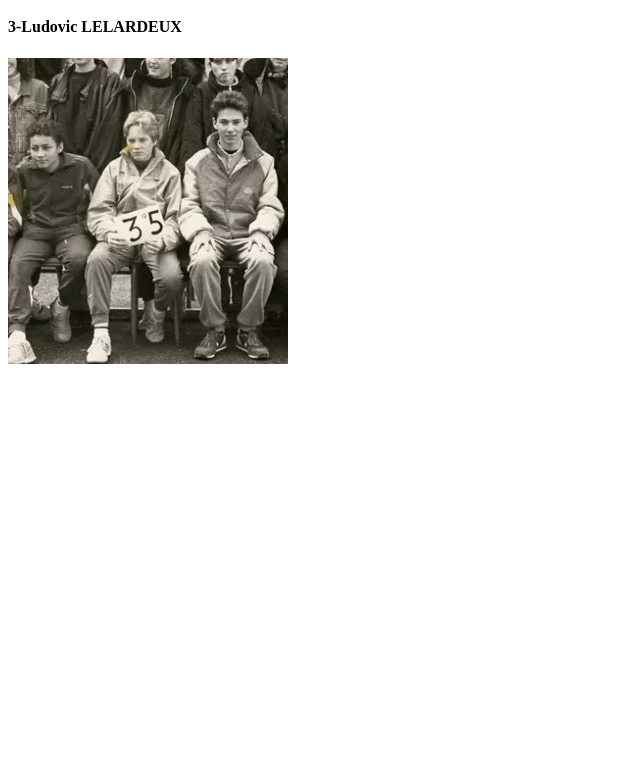
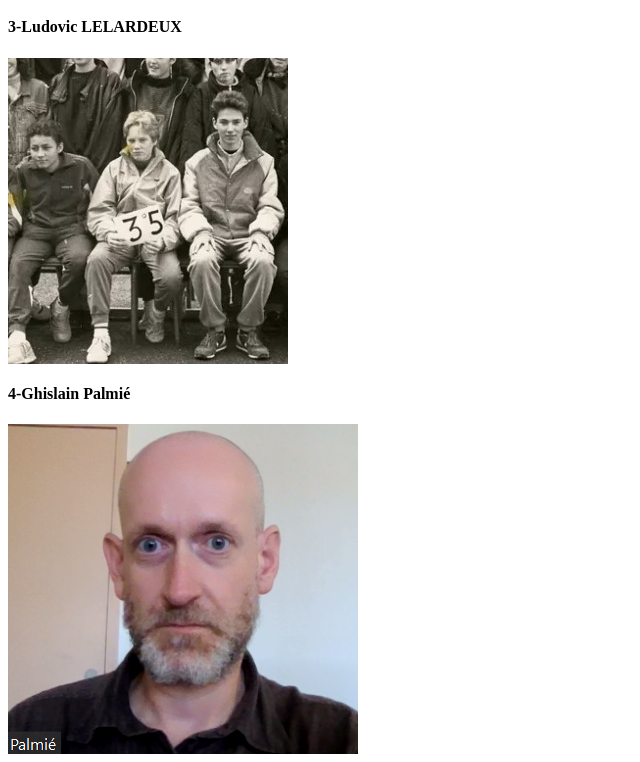
Before and after one commit to MezghichGit/teamProject, a plain HTML site: page index.html in a window 1280 px wide. Shown: the part 867-1629 px from the top of the page, without its empty margins (0-640 px from the left). Before the commit the page ends 1239 px from the top, so only its background shows below. Drawn offline with Linux system fonts and the light colour scheme.

Commit message:
Ajout photo ghislain

```diff
--- a/index.html
+++ b/index.html
@@ -19,6 +19,7 @@ Git-GitHub
 <h4>1-Mohamed Amine Mezghich</h4> <img src="amine_tof.png"/>
 <h4>2-Luana Cunha</h4> <img src="Question2-1.png" />
 <h4>3-Ludovic LELARDEUX</h4> <img src="Screenshot 2022-08-03 144052.jpg"/>
+<h4>4-Ghislain Palmié</h4> <img src="ghislain.png"/>
 
 </body>
 </html>
```
Also changed, not shown: ghislain.png (added).
